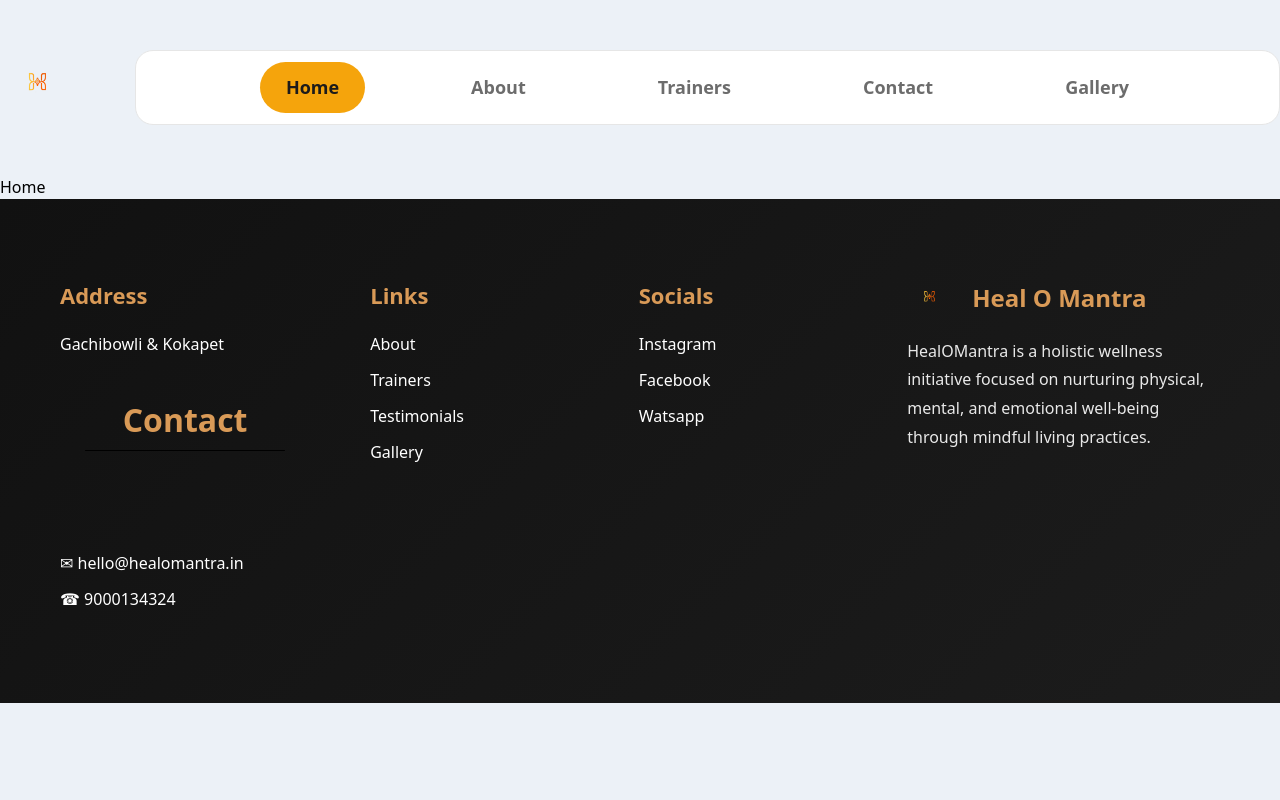
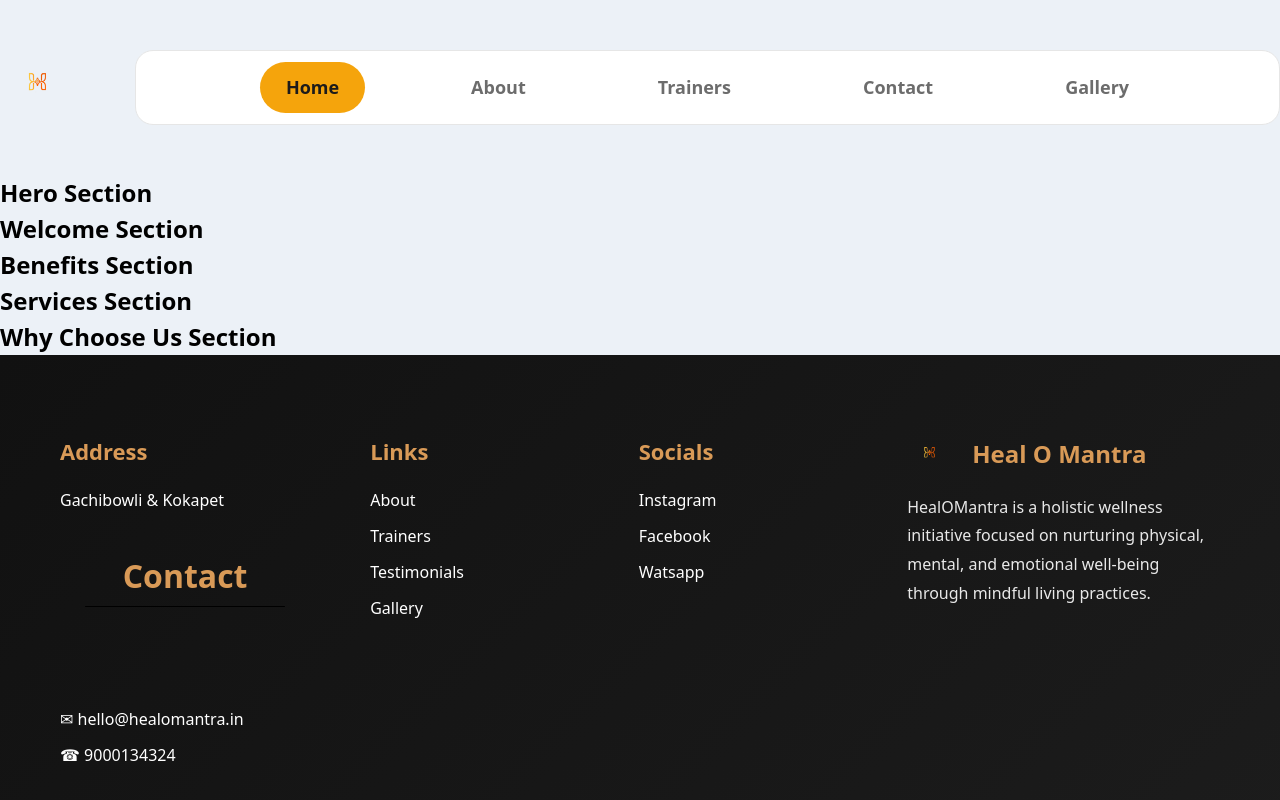
Before and after one commit to UDAY1602/HEALOMANTRA, a React (Vite) app: page / in a window 1280 px wide. Shown: the top 800 px of the page. Built offline with nearby package versions, Linux system fonts and the light colour scheme.

Commit message:
structured home page files

```diff
--- a/src/index.css
+++ b/src/index.css
@@ -23,9 +23,3 @@ a {
   text-decoration: none;
   color: inherit;
 }
-@font-face {
-  font-family: 'Poppins';
-  src: url('./assets/gallery_assets/galleryfonts/Poppins-SemiBold.ttf') format('truetype');
-  font-weight: 600;
-  font-style: normal;
-}
--- a/src/pages/Gallery/gallery.css
+++ b/src/pages/Gallery/gallery.css
@@ -1,3 +1,9 @@
+@font-face {
+  font-family: 'Poppins';
+  src: url('../../assets/fonts/Poppins-SemiBold.ttf') format('truetype');
+  font-weight: 600;
+}
+
 .gallery-wrapper {
   width: 100%;
   padding: 120px 0;
@@ -8,13 +14,11 @@
   margin-bottom: 140px;
 }
 
-/* Font */
 .poppins {
   font-family: 'Poppins', sans-serif;
   font-weight: 600;
 }
 
-/* Title */
 
 .gallery-title {
   font-size: 44px;
--- a/src/pages/Home/Home.jsx
+++ b/src/pages/Home/Home.jsx
@@ -1,9 +1,22 @@
-import React from 'react'
+import React from "react";
+import "./home.css";
+
+import HomeHero from "./HomeHero";
+import Homebenefits from "./Homebenefits";
+import Homewelcome from "./Homewelcome";
+import Homeservies from "./Homeservies";
+import Homewhy from "./Homewhy";
 
 const Home = () => {
   return (
-    <div>Home</div>
-  )
-}
+    <>
+      <HomeHero />
+      <Homewelcome />
+      <Homebenefits />
+      <Homeservies />
+      <Homewhy />
+    </>
+  );
+};
 
-export default Home
+export default Home;
--- /dev/null
+++ b/src/pages/Home/HomeHero.jsx
@@ -0,0 +1,11 @@
+import React from "react";
+
+const HomeHero = () => {
+  return (
+    <section className="home-hero">
+      <h1>Hero Section</h1>
+    </section>
+  );
+};
+
+export default HomeHero;
--- /dev/null
+++ b/src/pages/Home/Homebenefits.jsx
@@ -0,0 +1,11 @@
+import React from "react";
+
+const Homebenefits = () => {
+  return (
+    <section className="home-benefits">
+      <h2>Benefits Section</h2>
+    </section>
+  );
+};
+
+export default Homebenefits;
--- /dev/null
+++ b/src/pages/Home/Homeservies.jsx
@@ -0,0 +1,11 @@
+import React from "react";
+
+const Homeservies = () => {
+  return (
+    <section className="home-services">
+      <h2>Services Section</h2>
+    </section>
+  );
+};
+
+export default Homeservies;
--- /dev/null
+++ b/src/pages/Home/Homewelcome.jsx
@@ -0,0 +1,11 @@
+import React from "react";
+
+const Homewelcome = () => {
+  return (
+    <section className="home-welcome">
+      <h2>Welcome Section</h2>
+    </section>
+  );
+};
+
+export default Homewelcome;
--- /dev/null
+++ b/src/pages/Home/Homewhy.jsx
@@ -0,0 +1,11 @@
+import React from "react";
+
+const Homewhy = () => {
+  return (
+    <section className="home-why">
+      <h2>Why Choose Us Section</h2>
+    </section>
+  );
+};
+
+export default Homewhy;
```
Also changed, not shown: src/assets/gallery_assets/galleryfonts/Poppins-SemiBold.ttf (deleted), src/pages/Home/HeroSection.jsx (deleted), src/pages/Home/ServicesSection.jsx (deleted), src/pages/Home/TestimonialsSection.jsx (deleted).
